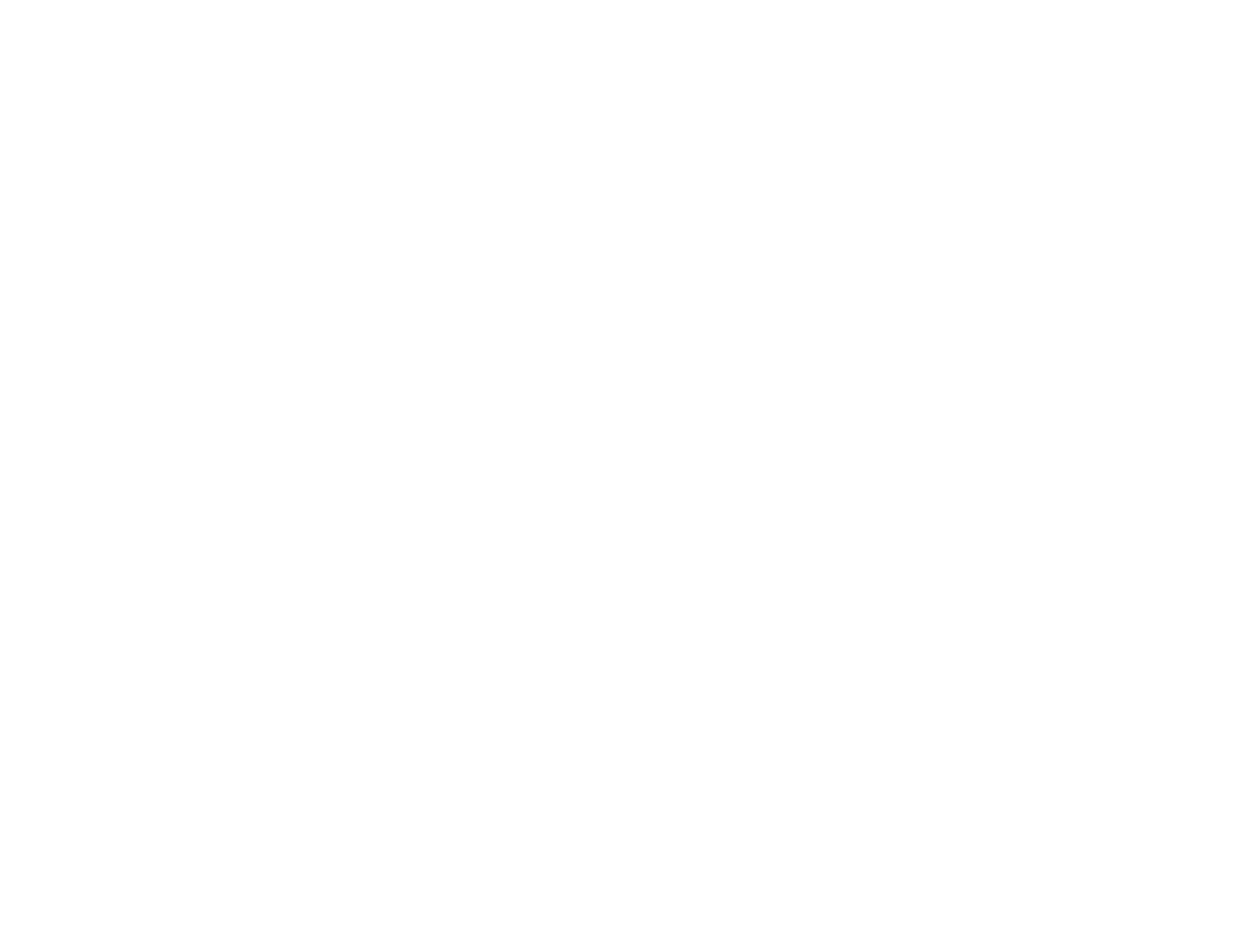
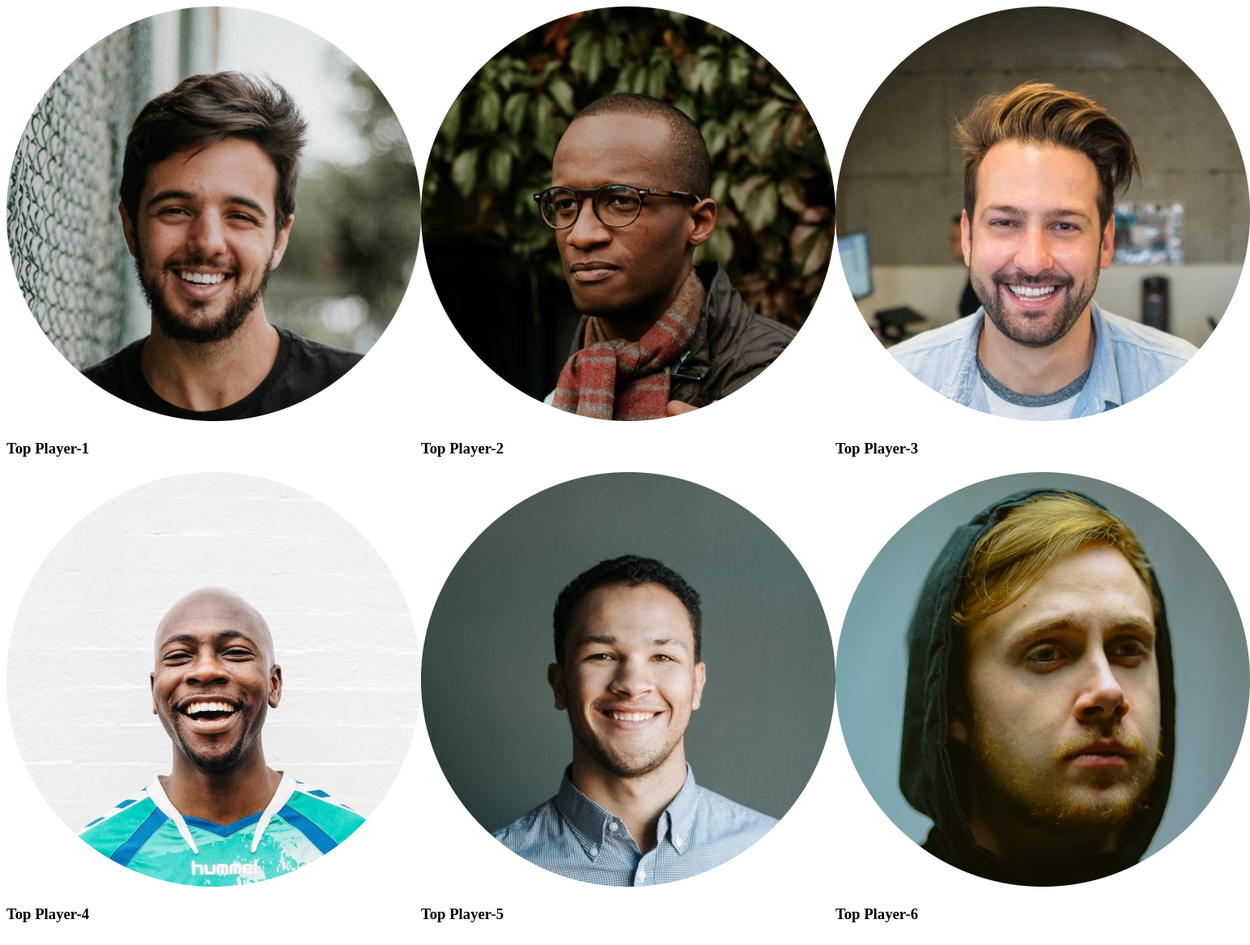
Before and after one commit to nawrin120/leader-board-css3, a plain HTML site: page index.html in a window 1280 px wide. Shown: the whole page at 81% size, 1544 px wide, since content can reach past the window. Before the commit the page ends 800 px from the top, so only its background shows below. Drawn offline with Linux system fonts and the light colour scheme; files that its build step writes are made by us from their sources.

Commit message:
second commit

```diff
--- a/index.html
+++ b/index.html
@@ -6,10 +6,50 @@
     <meta http-equiv="X-UA-Compatible" content="IE=edge">
     <meta name="viewport" content="width=device-width, initial-scale=1.0">
     <title>leader-board</title>
+    <!-- stylesheet -->
+    <link rel="stylesheet" href="styles/style.css">
 </head>
 
 <body>
+    <!-- header start -->
+    <header>
 
+    </header>
+    <!-- header end -->
+    <main>
+        <!-- top  players and top blogs -->
+        <section>
+            <div class="top-players">
+                <div class="players">
+                    <!-- .player*6>img[src="images/players/player-$.png"]+h3{Top Player-$} -->
+                    <div class="player">
+                        <img src="images/players/player-1.png" alt="">
+                        <h3>Top Player-1</h3>
+                    </div>
+                    <div class="player">
+                        <img src="images/players/player-2.png" alt="">
+                        <h3>Top Player-2</h3>
+                    </div>
+                    <div class="player">
+                        <img src="images/players/player-3.png" alt="">
+                        <h3>Top Player-3</h3>
+                    </div>
+                    <div class="player">
+                        <img src="images/players/player-4.png" alt="">
+                        <h3>Top Player-4</h3>
+                    </div>
+                    <div class="player">
+                        <img src="images/players/player-5.png" alt="">
+                        <h3>Top Player-5</h3>
+                    </div>
+                    <div class="player">
+                        <img src="images/players/player-6.png" alt="">
+                        <h3>Top Player-6</h3>
+                    </div>
+                </div>
+            </div>
+        </section>
+    </main>
 </body>
 
 </html>
--- /dev/null
+++ b/style.css
@@ -0,0 +1,5 @@
+/* top players style */
+.players{
+    display: grid;
+    grid-template-columns: repeat(3, 1fr);
+}
```
